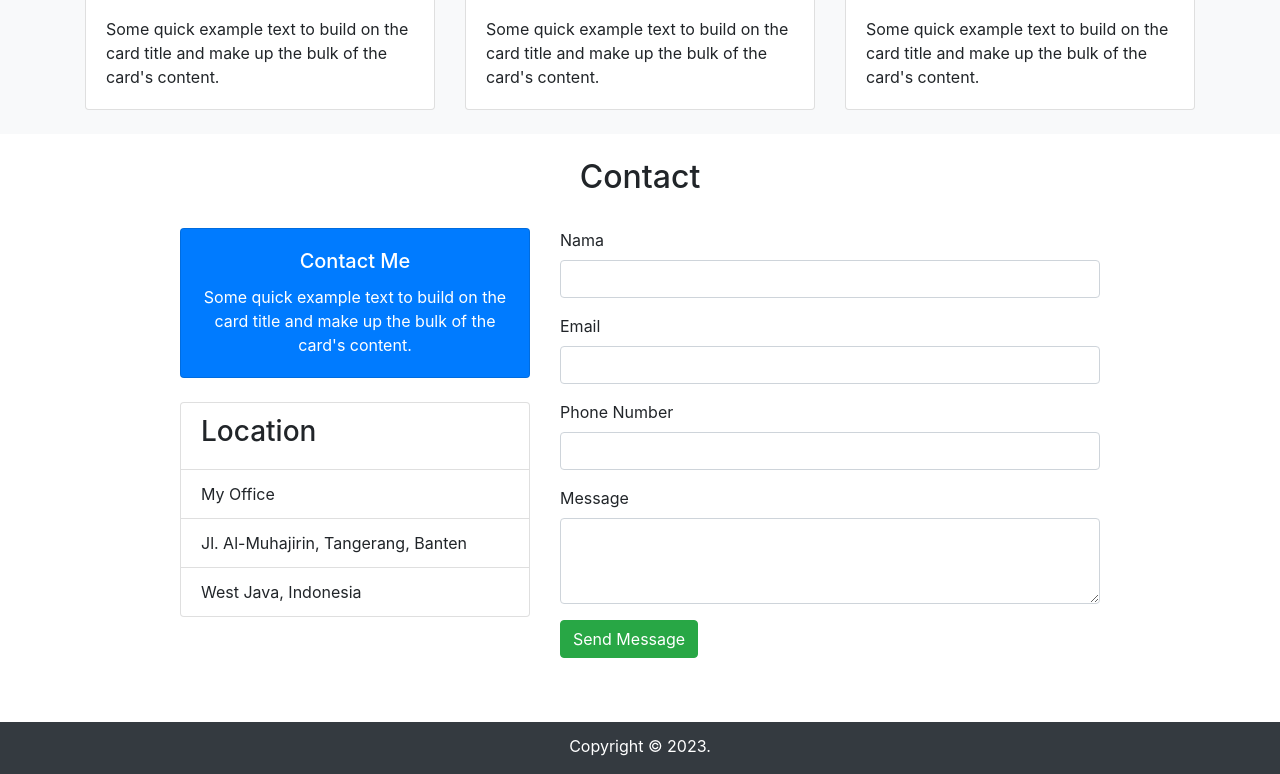
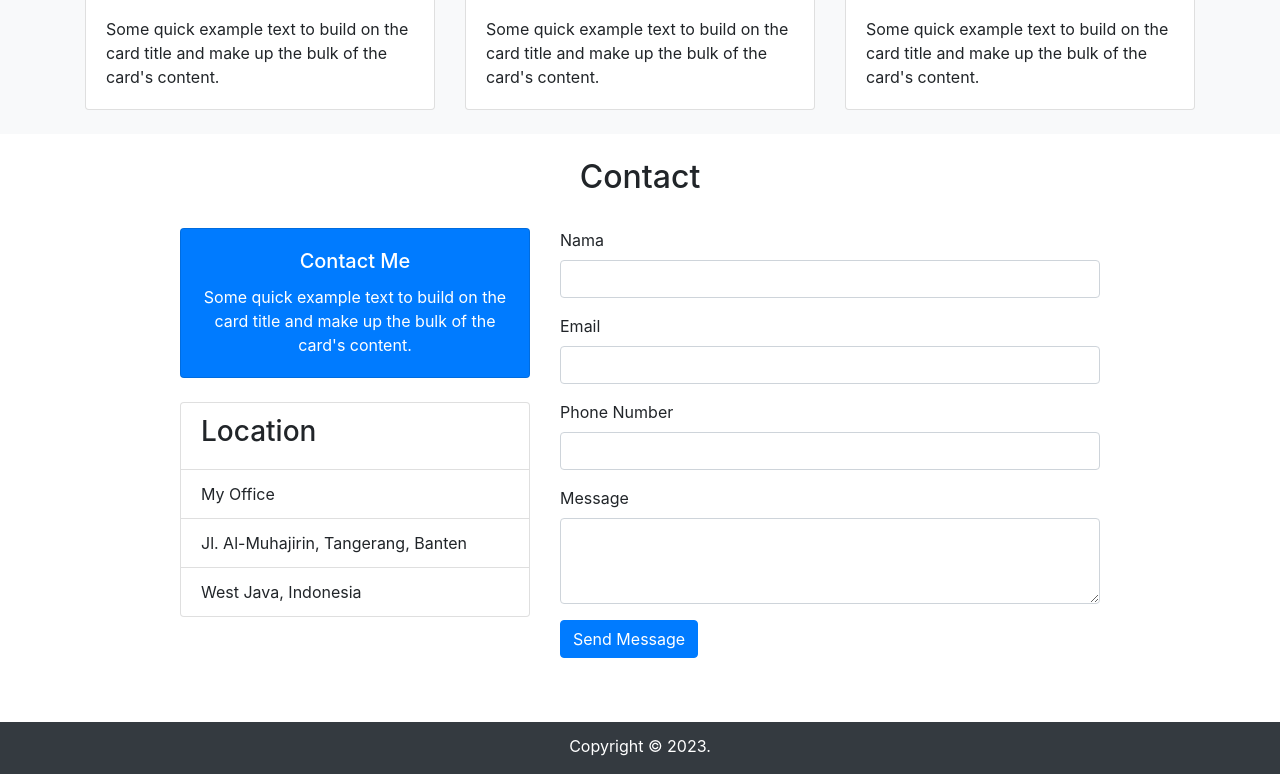
Before and after one commit to sandiarbaputra/landing-page-1, a plain HTML site: page index.html in a window 1280 px wide. Shown: the part 1754-2528 px from the top of the page. Drawn offline with nearby package versions, Linux system fonts and the light colour scheme.

Commit message:
mengubah warna tombol

```diff
--- a/index.html
+++ b/index.html
@@ -250,7 +250,7 @@
                 <textarea class="form-control" id="message" rows="3"></textarea>
               </div>
               <div class="form-group">
-                <button type="button" class="btn btn-success">
+                <button type="button" class="btn btn-primary">
                   Send Message
                 </button>
               </div>
```
